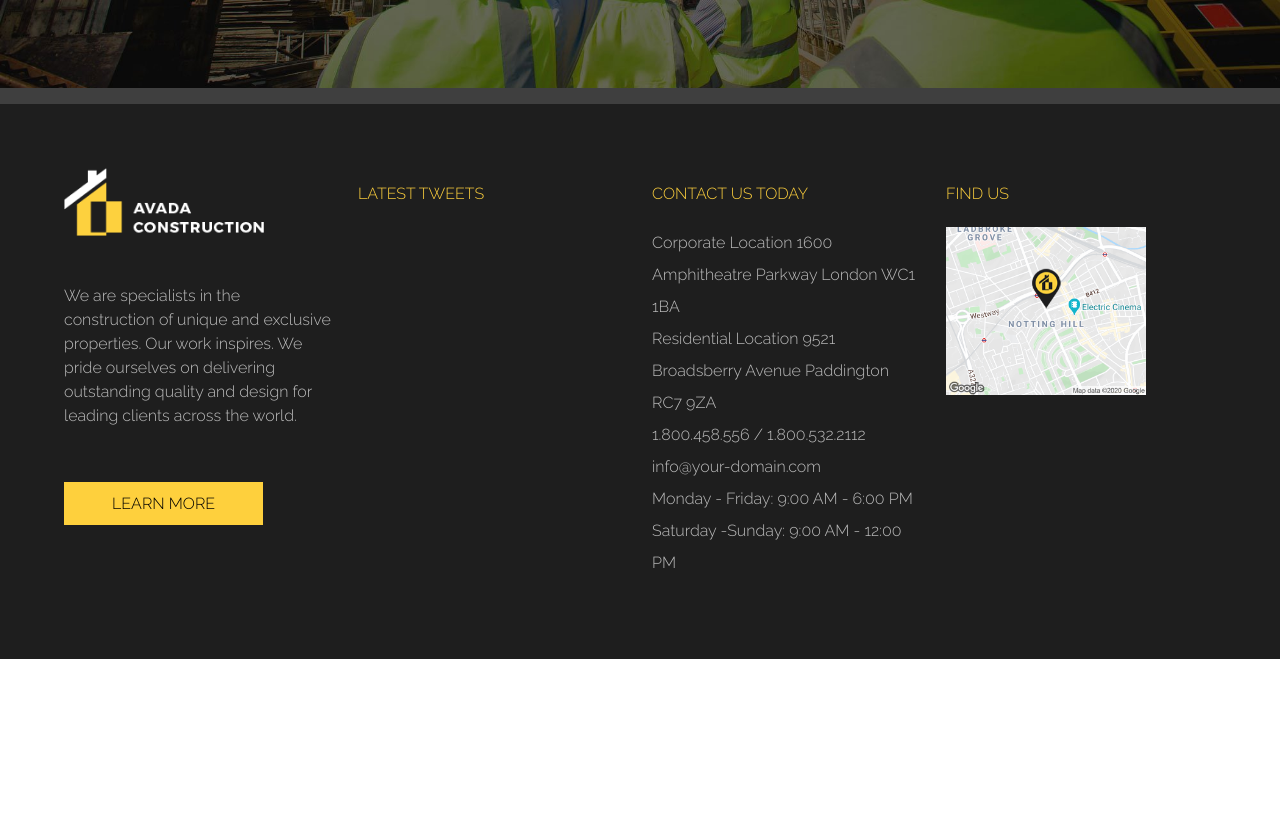
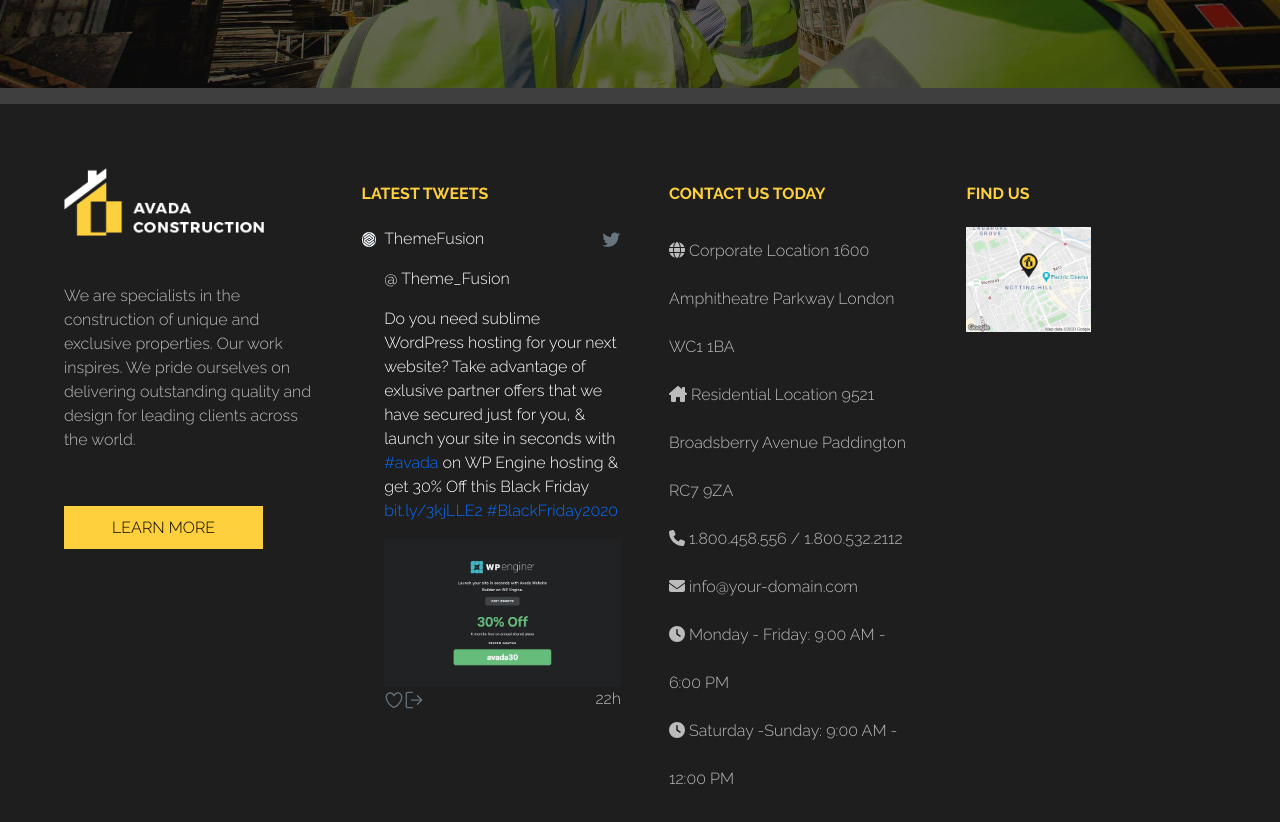
Before and after one commit to Matteogatto94/proj-html-vuejs, a Vue app: page / in a window 1280 px wide. Shown: the part 7460-8282 px from the top of the page. Before the commit the page ends 8119 px from the top, so only its background shows below. Built offline with nearby package versions, Linux system fonts and the light colour scheme.

Commit message:
finish footer_up

```diff
--- a/src/components/FooterUp.vue
+++ b/src/components/FooterUp.vue
@@ -6,7 +6,7 @@ export default {
 
 <template>
     <section class="footer_up">
-        <div class="row">
+        <div class="row g-5">
             <div class="col">
                 <img src="../assets/img/footer-logo.png" alt="">
                 <p class="py-5 description_footer_up">We are specialists in the construction of unique and exclusive
@@ -22,6 +22,35 @@ export default {
                 <div class="title_footer_up text-left">
                     <h6>LATEST TWEETS</h6>
                 </div>
+                <div class="card_footer d-flex">
+                    <div class="logo">
+                        <img src="../assets/img/3a74ce3d0532b7773b174c45ca3bd05a_normal.png" alt="">
+                    </div>
+
+                    <div class="footer_description text-white">
+                        <p>ThemeFusion</p>
+                        <p>@ Theme_Fusion</p>
+                        <p>Do you need sublime WordPress hosting for your next website? Take advantage of exlusive
+                            partner offers that we have secured just for you, & launch your site in seconds with <a
+                                href="#">#avada</a> on WP Engine hosting & get 30% Off this Black Friday <a
+                                href="#">bit.ly/3kjLLE2 #BlackFriday2020</a></p>
+                        <img class="w-100" src="../assets/img/En2TRxLW4AEiWUN.jpeg" alt="">
+
+                        <div class="banner_logo d-flex justify-content-between">
+                            <div class="logo_left">
+                                <img src="../assets/img/image (2).svg" alt="">
+                                <img src="../assets/img/image (3).svg" alt="">
+                            </div>
+                            <div class="logo_right">
+                                <p>22h</p>
+                            </div>
+                        </div>
+                        <div class="logo_twitter">
+                            <img src="../assets/img/image (1).svg" alt="">
+                        </div>
+                    </div>
+                </div>
+
             </div>
             <div class="col">
                 <div class="title_footer_up text-left">
@@ -30,12 +59,27 @@ export default {
 
                 <div class="description_footer_up">
                     <ul>
-                        <li>Corporate Location 1600 Amphitheatre Parkway London WC1 1BA</li>
-                        <li>Residential Location 9521 Broadsberry Avenue Paddington RC7 9ZA</li>
-                        <li>1.800.458.556 / 1.800.532.2112</li>
-                        <li>info@your-domain.com</li>
-                        <li>Monday - Friday: 9:00 AM - 6:00 PM</li>
-                        <li>Saturday -Sunday: 9:00 AM - 12:00 PM</li>
+                        <li>
+                            <font-awesome-icon icon="fa-solid fa-globe" /> Corporate Location 1600 Amphitheatre Parkway
+                            London WC1 1BA
+                        </li>
+                        <li>
+                            <font-awesome-icon icon="fa-solid fa-house-chimney" /> Residential
+                            Location 9521 Broadsberry Avenue
+                            Paddington RC7 9ZA
+                        </li>
+                        <li>
+                            <font-awesome-icon icon="fa-solid fa-phone" /> 1.800.458.556 / 1.800.532.2112
+                        </li>
+                        <li>
+                            <font-awesome-icon icon="fa-solid fa-envelope" /> info@your-domain.com
+                        </li>
+                        <li>
+                            <font-awesome-icon icon="fa-solid fa-clock" /> Monday - Friday: 9:00 AM - 6:00 PM
+                        </li>
+                        <li>
+                            <font-awesome-icon icon="fa-solid fa-clock" /> Saturday -Sunday: 9:00 AM - 12:00 PM
+                        </li>
                     </ul>
                 </div>
             </div>
@@ -45,7 +89,7 @@ export default {
                 </div>
 
                 <div class="description_footer_up">
-                    <img src="../assets/img/construction_map_pin.png" alt="">
+                    <img class="w-50" src="../assets/img/construction_map_pin.png" alt="">
                 </div>
             </div>
         </div>
@@ -53,16 +97,38 @@ export default {
 </template>
 
 <style lang="scss" scoped>
-.card_tweets_bottom {
+.logo_twitter {
+    width: 20px;
+    color: #BCBCBC;
+    position: absolute;
+    top: 0;
+    right: 0;
+}
 
+.logo_right {
+    p {
+        color: #BCBCBC;
+    }
+}
+
+.logo_left {
     img {
-        width: 15px;
+        width: 20px;
+    }
+}
+
+.footer_description {
+    position: relative;
+
+    a {
+        text-decoration: none;
     }
 }
 
 .logo {
-    width: 30px;
+    width: 120px;
     aspect-ratio: 1 / 1;
+    margin-right: 0.5rem;
 
     img {
         border-radius: 50%;
@@ -75,7 +141,7 @@ export default {
     ul {
         list-style: none;
         padding: 0;
-        line-height: 2rem;
+        line-height: 3rem;
     }
 }
 
@@ -88,6 +154,7 @@ export default {
     h6 {
         color: #FED03D;
         padding: 1rem 0;
+        font-weight: bold;
     }
 }
 
--- a/src/main.js
+++ b/src/main.js
@@ -10,6 +10,10 @@ import { faSuitcase } from '@fortawesome/free-solid-svg-icons'
 import { faLightbulb } from '@fortawesome/free-solid-svg-icons'
 import { faGear } from '@fortawesome/free-solid-svg-icons'
 import { faHouseChimney } from '@fortawesome/free-solid-svg-icons'
+import { faPhone } from '@fortawesome/free-solid-svg-icons'
+import { faEnvelope } from '@fortawesome/free-solid-svg-icons'
+import { faClock } from '@fortawesome/free-solid-svg-icons'
+
 library.add(faBuilding)
 library.add(faUsers)
 library.add(faGlobe)
@@ -17,6 +21,9 @@ library.add(faSuitcase)
 library.add(faLightbulb)
 library.add(faGear)
 library.add(faHouseChimney)
+library.add(faPhone)
+library.add(faEnvelope)
+library.add(faClock)
 
 createApp(App)
     .component('font-awesome-icon', FontAwesomeIcon)
```
